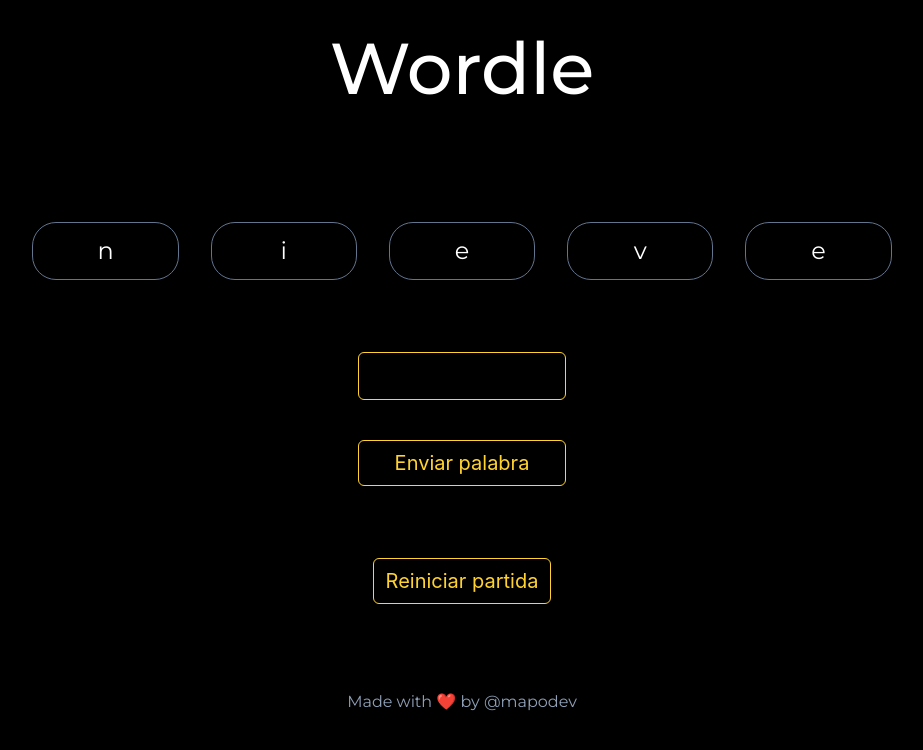
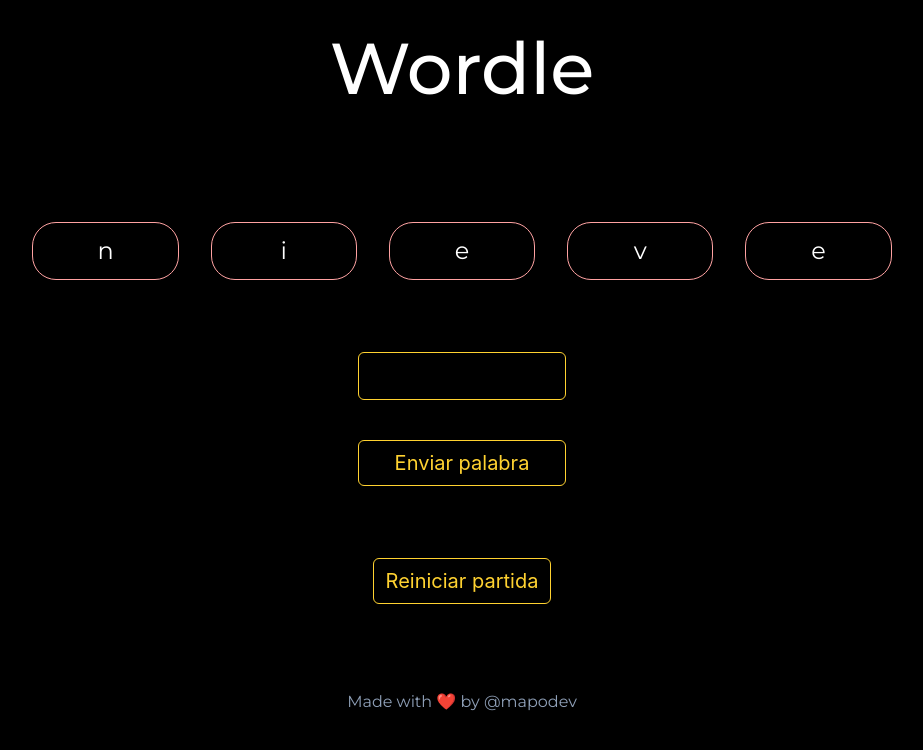
Before and after one commit to mario4off/wordle, a React (Vite) app: page / in a window 1280 px wide. Shown: the top 750 px of the page, without its empty margins (178-1101 px from the left). Built offline with nearby package versions, Linux system fonts and the light colour scheme.

Commit message:
fix: update styling logic in WordsGrid for correct and incorrect guesses

```diff
--- a/src/components/words-grid.tsx
+++ b/src/components/words-grid.tsx
@@ -11,8 +11,7 @@
   const [currentWord, setCurrentWord] = useState(words[row - 1]);
 
   const isCorrectStyle = "border-green-300";
-
-  const log = (e: string) => console.log(e);
+  const isIncorrectStyle = "border-red-300";
 
   return (
     <div className="mt-5 grid grid-cols-5 gap-x-2 md:gap-x-8 gap-y-6 md:gap-y-10">
@@ -23,7 +22,7 @@
 
         return word.split("").map((char, i) => (
           <div
-            className={`${char == guess.split("")[i - 1] ? isCorrectStyle : ""} bg-black text-center border rounded-3xl border-slate-500 p-3 px-16 `}
+            className={`${char == guess.split("")[i] ? isCorrectStyle : isIncorrectStyle} bg-black text-center border rounded-3xl  p-3 px-16 `}
             key={i}
           >
             <p className="text-base md:text-2xl text-white text-extrabold">
```
